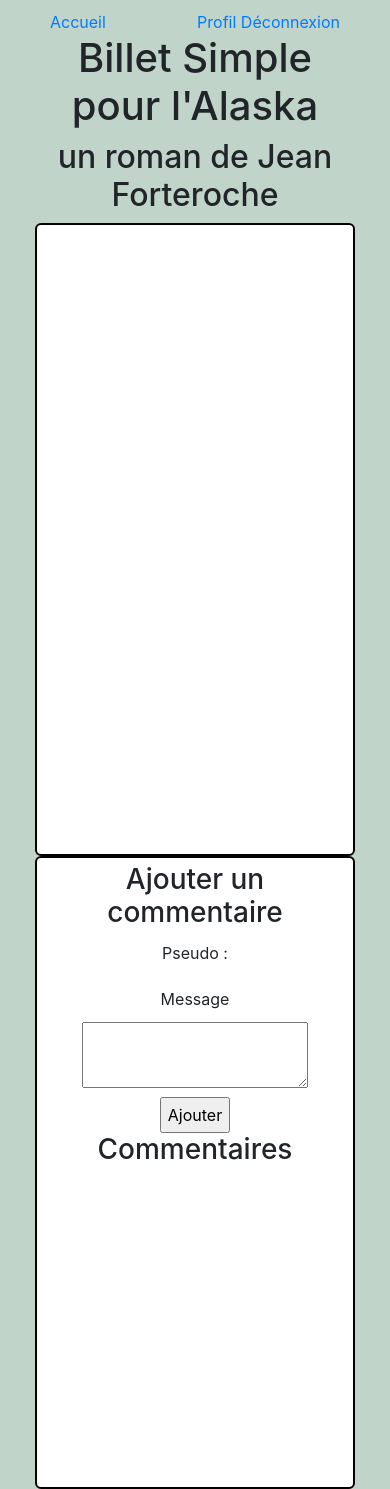
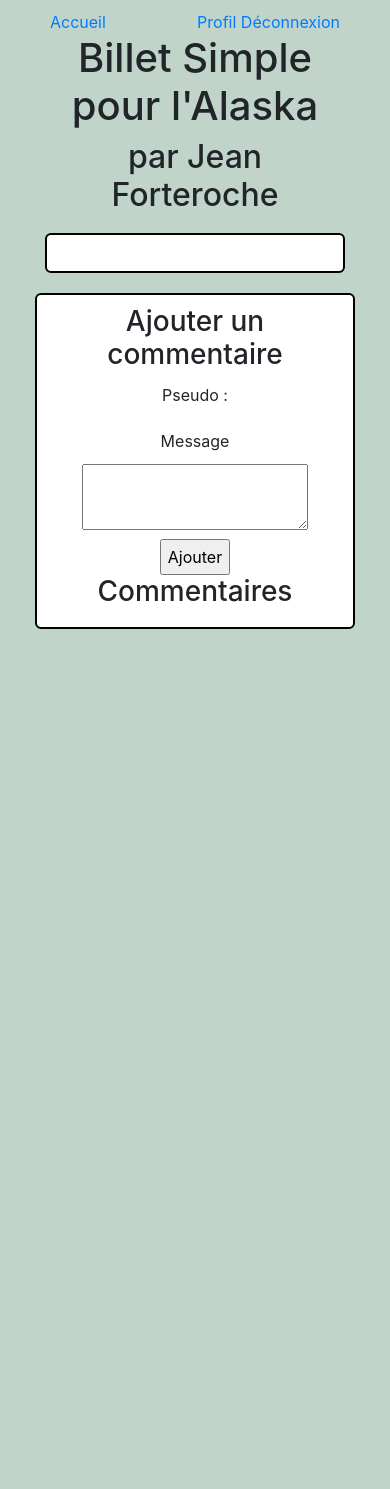
Before and after one commit to slv-improver/4_billet_simple_alaska, a PHP site: template templates/single.php in a window 390 px wide. After the commit the page ends 629 px from the top, so only its background shows below. Run offline with PHP 8.4, Linux system fonts and the light colour scheme; the template is opened without the code that fills it, so the values that code supplies are empty; some libraries are stand-ins or nearby versions.

Commit message:
make single.php responsive

```diff
--- a/public/css/style.css
+++ b/public/css/style.css
@@ -10,7 +10,8 @@ body {
 
 [class*="col-"] {
 	background-color: rgb(255, 255, 255);
-	padding: 5px;
+	margin: 10px;
+	padding: 10px;
 	border: 2px solid black;
 	border-radius: 6px;
 	line-height: 30px;
@@ -29,12 +30,9 @@ body {
 #action {
 	float: right;
 }
+
 #home {
 	float: left;
-}
-
-#single > * {
-	height: 75vh;
 }
 
 .indication {
@@ -44,3 +42,10 @@ body {
 td {
 	padding: 2px 5px;
 }
+
+@media screen and (min-width: 768px) {
+	#single>* {
+		height: 75vh;
+		overflow: scroll;
+	}
+}
--- a/templates/header.php
+++ b/templates/header.php
@@ -21,5 +21,5 @@
 	<a href="index.php" id="home">Accueil</a>
 
 	<h1>Billet Simple pour l'Alaska</h1>
-	<h2>un roman de Jean Forteroche</h2>
+	<h2>par Jean Forteroche</h2>
 </header>
--- a/templates/single.php
+++ b/templates/single.php
@@ -2,13 +2,13 @@
 
 <?php require_once 'header.php'; ?>
 
-<section id="single" class="row justify-content-between">
-	<article class="col-md-8 col-lg-8 overflow-auto">
+<section id="single" class="row justify-content-md-between justify-content-center">
+	<article class="col-md-8 col-lg-8">
 		<h2><?= htmlspecialchars($chapter->getTitle()); ?></h2>
 		<p><?= $chapter->getContent(); ?></p>
 	</article>
 
-	<aside id="comments" class="col-md-4 col-lg-3 overflow-auto">
+	<aside id="comments" class="col-12 col-sm-8 col-md-4 col-lg-3">
 		<h3>Ajouter un commentaire</h3>
 		<?php
 		if ($this->session->get('login')) {
```
